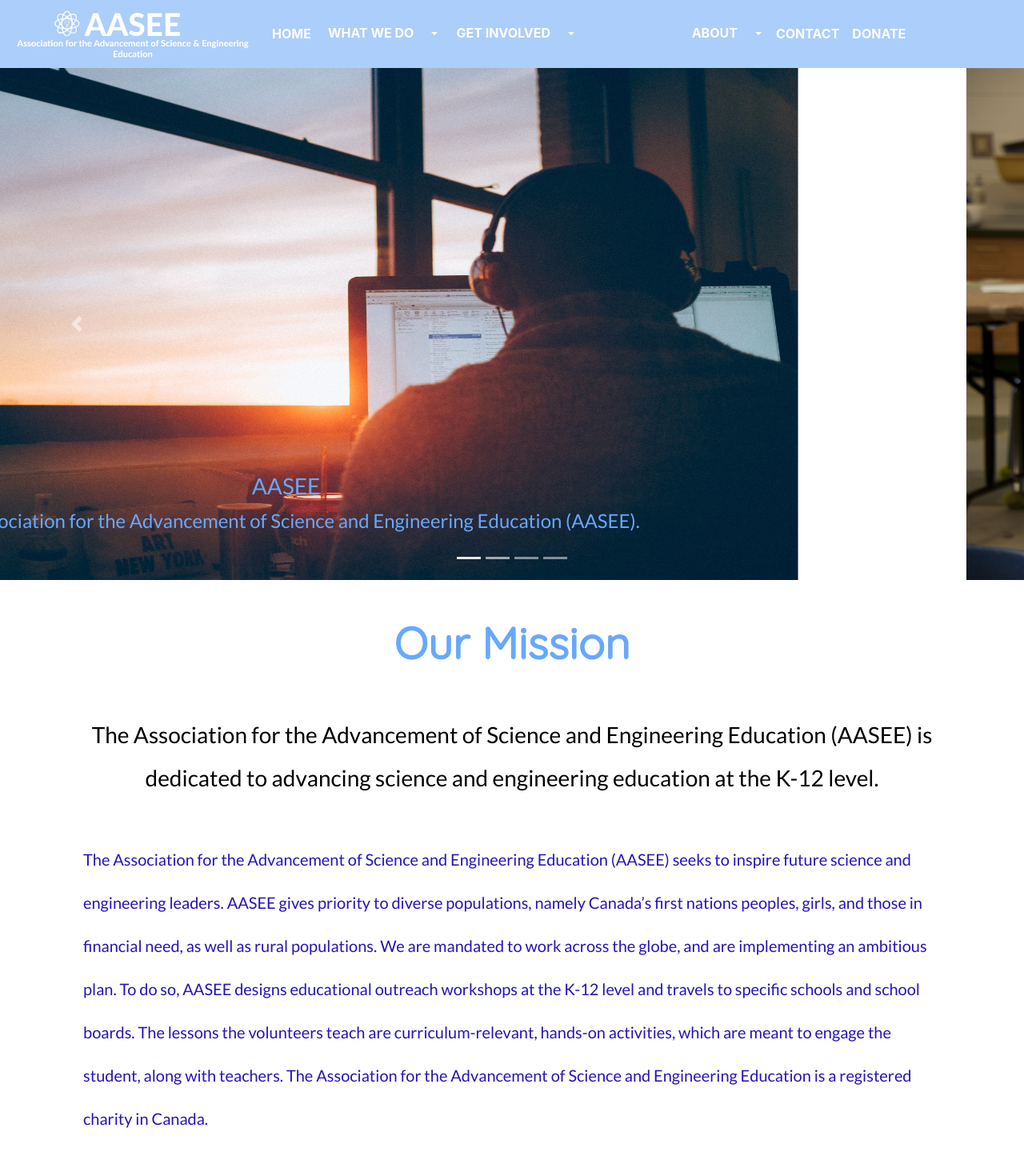
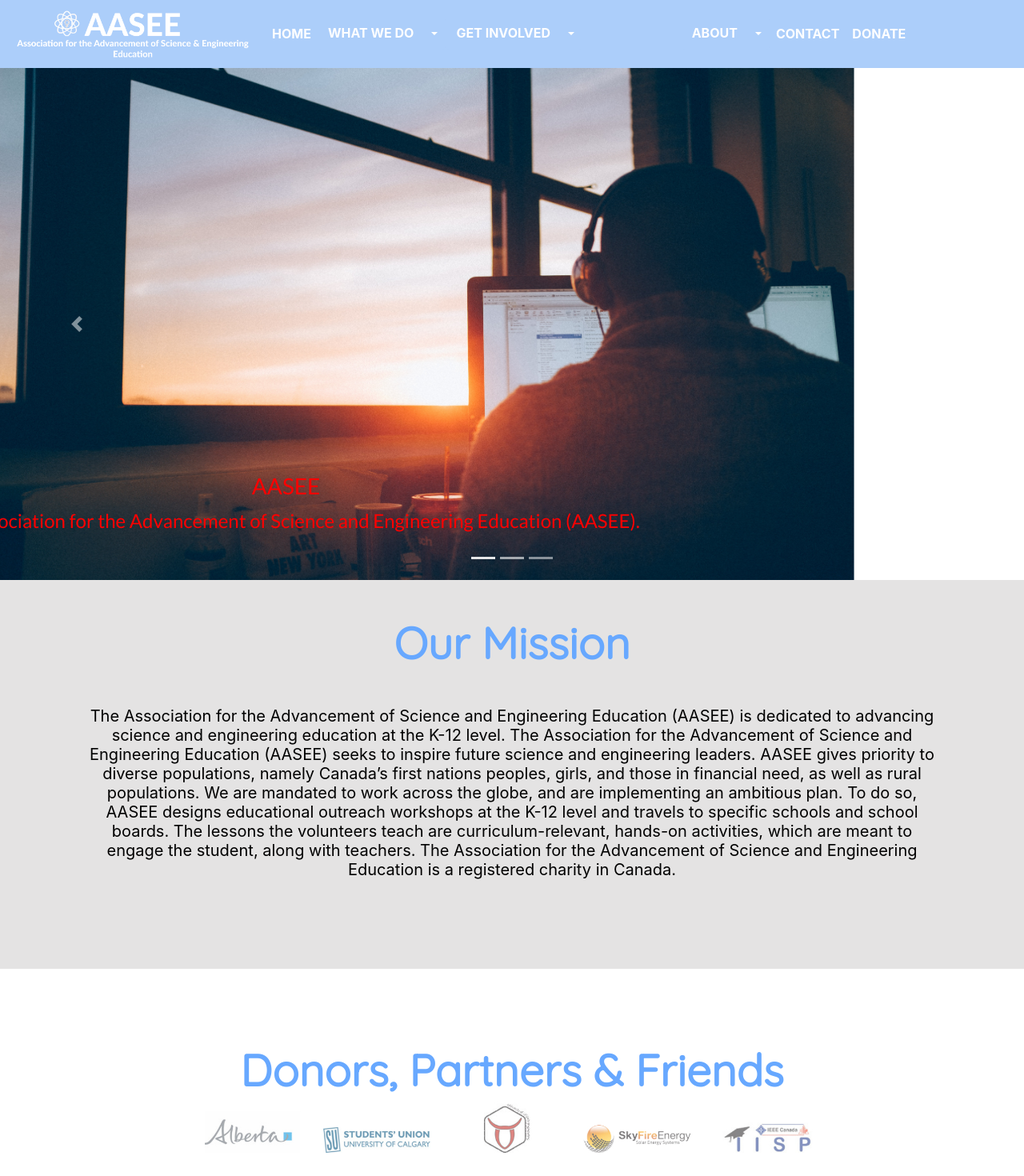
Before and after one commit to MushtabaA/AASEE-Website, a React (Create React App) app in the folder react-bootstrap/: page / in a window 1280 px wide. Shown: the top 1470 px of the page at 80% size. Built offline with nearby package versions, Linux system fonts and the light colour scheme.

Commit message:
Did my work on feedback

```diff
--- a/react-bootstrap/src/components/Classroom.css
+++ b/react-bootstrap/src/components/Classroom.css
@@ -16,27 +16,19 @@
   }
 
   .subtitle {
-    /* background-color: #ff8282; */
-    /* width: 25%; */
-    /* height: auto; */
-
     font-family: Lato;
     font-style: normal;
     font-weight: lighter;
-    /* font-size: 48px; */
-
     color:rgba(0, 0, 0, 1)
   }
 
   .title {
-    /* background-color: #ff8282; */
-    /* width: 25%; */
-    /* height: auto; */
-
     font-family: Quicksand;
     font-style: normal;
     font-weight: bolder;
-    /* font-size: 48px; */
-
     color: rgba(103, 168, 255, 1);
   }
+  .header{
+    margin-left: 200px;
+    width: 1200px;
+  }
--- a/react-bootstrap/src/components/Classroom.jsx
+++ b/react-bootstrap/src/components/Classroom.jsx
@@ -8,9 +8,9 @@ export default class Classroom extends Component {
             <div>
             <img src="/assets/ClassroomHeader.png" class = "header" alt="ClassroomHeader.png"/>
             <h1 class="pt-5 text-center container-sm title">Classroom Activties </h1>
-            <p class="pt-3 pb-5 container-sm subsubt">The lessons and subjects AASEE teaches in the classroom are designed to encourage students to explore and investigate topics that will inspire and ignite their passion for science and engineering. </p>
-            <p class="pt-3 pb-5 container-sm subsubt">Based on guidelines outlined in the Alberta Science Curriculum, the activities are framed to nurture each student’s curiosity while ensuring that the concepts are based on items they are familiar with. We encourage science inquiry so that students ask questions, propose ideas, observe, experiment and interpret the findings they have gathered. </p>
-            <p class="pt-3 pb-5 container-sm subsubt">AASEE volunteers, which comprise of University of Calgary graduate students and faculty, help guide these students during these hands-on activities. </p>
+            <p class="pt-3 pb-lg-5 container-sm subsubt">The lessons and subjects AASEE teaches in the classroom are designed to encourage students to explore and investigate topics that will inspire and ignite their passion for science and engineering.
+            Based on guidelines outlined in the Alberta Science Curriculum, the activities are framed to nurture each student’s curiosity while ensuring that the concepts are based on items they are familiar with. We encourage science inquiry so that students ask questions, propose ideas, observe, experiment and interpret the findings they have gathered.
+            AASEE volunteers, which comprise of University of Calgary graduate students and faculty, help guide these students during these hands-on activities. </p>
             </div>
 
             <div class ="container">
--- a/react-bootstrap/src/components/Home.css
+++ b/react-bootstrap/src/components/Home.css
@@ -4,27 +4,19 @@ body {
 
 .title {
   font-weight: bolder;
-  font-family: Quicksand;
+  font-family: 'Times New Roman', Times, serif;
   font-style: normal;
   font-size: 40px;
   line-height: 62px;
   color: rgba(103, 168, 255, 1);
 }
 
-.subtitle {
-  font-family: Lato;
-  font-style: normal;
-  font-weight: 200;
-  font-size: 28px;
-  line-height: 54px;
-  color: rgba(0, 0, 0, 1)
-}
 
 .midtitle {
-  font-family: Lato;
+  font-family: 'Times New Roman', Times, serif;
   font-style: normal;
-  font-weight: 200;
-  font-size: 32px;
+  font-weight: 100;
+  font-size: 28px;
   line-height: 54px;
 }
 
@@ -51,6 +43,19 @@ body {
 
 .carousel-fade .carousel-item, .carousel-item img {
   max-height: 80vh;
+  max-width: 1100px;
+}
+@media (max-width: 900px) {
+  .carousel {
+    width:auto;
+    height:auto;
+  }
+}
+.carouselImage{
+  width: 1400px;
+  height: 640px;
+  margin-left: 250px;
+  background-color: rgba(0,0,0,0.5); /* Black background with opacity */
 }
 
 .bg_home {
@@ -59,16 +64,17 @@ body {
 }
 .carousel-caption{
   font-size:x-large;
-  color: rgba(103, 168, 255, 1);
+  color: red;
   font-family: Lato;
+
 }
-#midtitle_home{
+
+#subtitle_home{
   color: black;
-  font-size: 28px;
+  font-size: 20px;
   text-align: center;
+  line-height: normal;
 }
-#subtitle_home{
-  color: rgb(38, 21, 185);
-  font-size: 20px;
-  text-align: left;
+.backstyle {
+  background-color: rgba(165, 161, 161, 0.3);
 }
--- a/react-bootstrap/src/components/Home.jsx
+++ b/react-bootstrap/src/components/Home.jsx
@@ -10,51 +10,58 @@ export default class Home extends Component {
           <Carousel>
             <Carousel.Item>
               <img
-                className="d-block w-100"
+                className="carouselImage"
                 src="/assets/5.jpg"
                 alt="First slide"
               />
               <Carousel.Caption>
                 <h3>AASEE</h3>
                 <p>
-                The Association for the Advancement of Science and Engineering
-              Education (AASEE).
-               </p>
+                  The Association for the Advancement of Science and Engineering
+                  Education (AASEE).
+                </p>
               </Carousel.Caption>
             </Carousel.Item>
             <Carousel.Item>
               <img
-                className="d-block w-100"
-                src="/assets/1.jpg"
+              className="carouselImage"
+                src="/assets/2.jpg"
                 alt="Second slide"
               />
+               <Carousel.Caption>
+                <h3>AASEE</h3>
+                <p>
+                  The Association for the Advancement of Science and Engineering
+                  Education (AASEE).
+                </p>
+              </Carousel.Caption>
             </Carousel.Item>
             <Carousel.Item>
               <img
-                className="d-block w-100"
+               className="carouselImage"
                 src="/assets/3.jpg"
                 alt="Third slide"
               />
-            </Carousel.Item>
-            <Carousel.Item>
-              <img
-                className="d-block w-100"
-                src="/assets/4.jpg"
-                alt="Fourth slide"
-              />
+               <Carousel.Caption>
+                <h3>AASEE</h3>
+                <p>
+                  The Association for the Advancement of Science and Engineering
+                  Education (AASEE).
+                </p>
+              </Carousel.Caption>
             </Carousel.Item>
           </Carousel>
+          <section
+            id="home-section"
+            className="backstyle"
+          >
           <div class="container-fluid px-2 pb-5 mb-5">
             <h1 class="pt-5 text-center container-sm title">Our Mission</h1>
 
-            <h5
-              id="midtitle_home"
-              class="pt-5 container-sm midtitle mb-5">
-              The Association for the Advancement of Science and Engineering
+            <p id="subtitle_home" class="pb-lg-5 px-5 mx-5 mt-5">
+            The Association for the Advancement of Science and Engineering
               Education (AASEE) is dedicated to advancing science and
               engineering education at the K-12 level.
-            </h5>
-            <h6 id="subtitle_home" class="subtitle px-5 mx-5 mt-5">
               The Association for the Advancement of Science and Engineering
               Education (AASEE) seeks to inspire future science and engineering
               leaders. AASEE gives priority to diverse populations, namely
@@ -67,16 +74,19 @@ export default class Home extends Component {
               which are meant to engage the student, along with teachers. The
               Association for the Advancement of Science and Engineering
               Education is a registered charity in Canada.
-            </h6>
+            </p>
           </div>
+          </section>
+
         </div>
+
         <div class="mb-5">
           <h1 class="pt-5 text-center container-sm title">
             Donors, Partners & Friends
           </h1>
           <img
             src="/assets/Capture 1.jpg"
-            class="rounded mx-auto d-block center"
+            class="rounded mx-auto d-block center pb-lg-5"
             alt=""
             width="60%"
           />
--- a/react-bootstrap/src/components/WWD.css
+++ b/react-bootstrap/src/components/WWD.css
@@ -20,5 +20,19 @@
     height: auto;
   }
 #subtitle{
-  color: rgb(38, 21, 185);
+  color: rgb(15, 143, 228);
 }
+.whatWeDoImage1{
+  width: 450px;
+  height: 250px;
+  margin-left: 500px;
+  background-color: rgba(0,0,0,0.5); /* Black background with opacity */
+
+}
+.whatWeDoImage2{
+  width: 450px;
+  height: 250px;
+  margin-left: 500px;
+  background-color: rgba(0,0,0,0.5); /* Black background with opacity */
+
+}
--- a/react-bootstrap/src/components/WWD.jsx
+++ b/react-bootstrap/src/components/WWD.jsx
@@ -5,6 +5,10 @@ export default class WWD extends Component {
     return (
 
       <div>
+         <section
+            id="whatwedo-section"
+            className="backstyle"
+          >
        <img src="/assets/WhatWeHeader.png" class = "header img-fluid" alt="WhatWeHeader.png"/>
         <h1 class="title">What We Do</h1>
         <h2 id ="subtitle" class="subtitle">Our Mission</h2>
@@ -13,12 +17,23 @@ export default class WWD extends Component {
 Girls are underrepresented in science and engineering at the higher education level.
 In most of the universities and colleges in Canada this number is less than 20 percent.
       </p>
+
+      </section>
+      <img src="/assets/1.jpg" class="whatWeDoImage1">
+        </img>
       <h2 id = "subtitle" class="subtitle">Our Values</h2>
         <p class="sub">
         There is much unnoticed talent in the rural areas of developing countries, and with proper opportunities these individuals could contribute to advancing science and technology for humanity.
 At AASEE we target tomorrow´s leaders in science and engineering who will be working with a true passion.
 We believe advancing science and engineering education is the right way to go, and the right thing to do.
         </p>
+        <section
+            id="whatwedo-section"
+            className="backstyle"
+          >
+        <img src="/assets/4.jpg" class="whatWeDoImage2">
+        </img>
+        </section>
       </div>
 
     );
```
Also changed, not shown: react-bootstrap/public/assets/2.jpg, react-bootstrap/public/assets/3.jpg.
